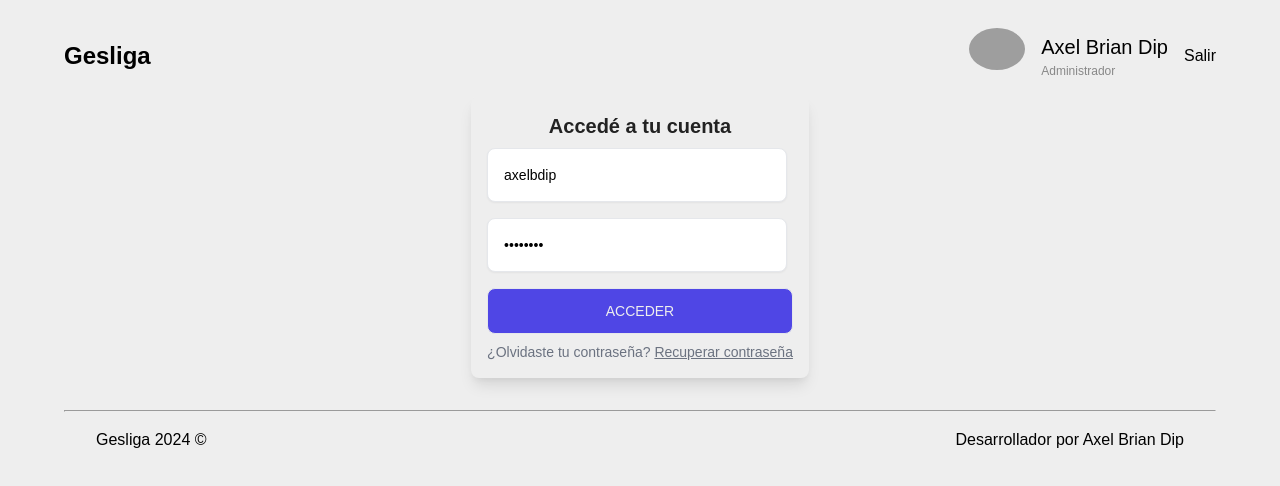
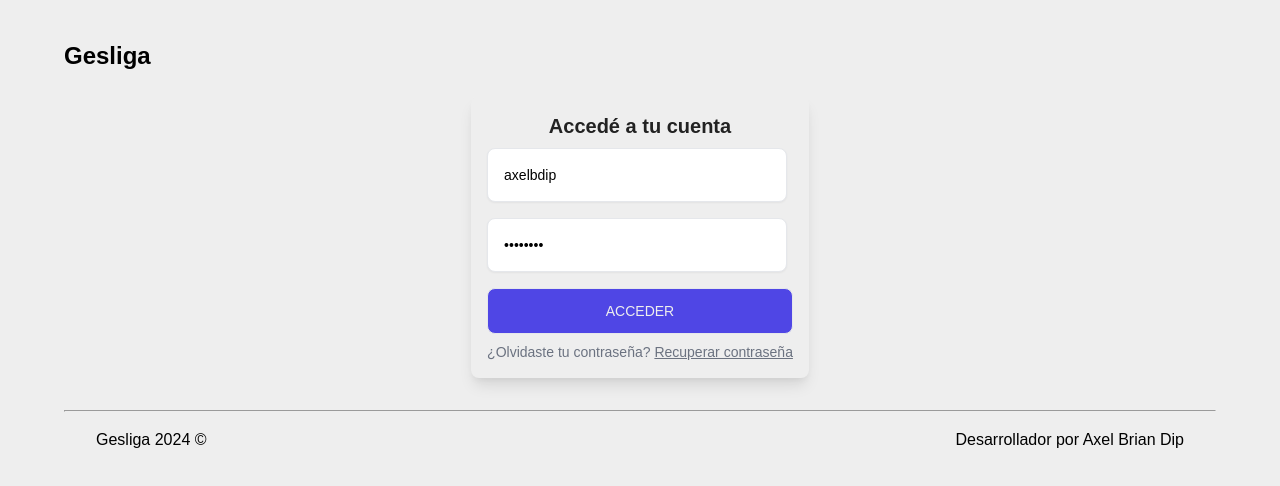
Before and after one commit to axelbriandip/gesliga_frontend, a React (Vite) app: page /login in a window 1280 px wide. Shown: the top 486 px of the page. Built offline with nearby package versions, Linux system fonts and the light colour scheme; grey boxes are pictures that could not be loaded.

Commit message:
userLogged in nav

```diff
--- a/src/components/Nav.jsx
+++ b/src/components/Nav.jsx
@@ -1,21 +1,44 @@
+import { useDispatch, useSelector } from 'react-redux';
 import '../styles/nav.css';
-import { Link } from 'react-router-dom';
+import { useNavigate } from 'react-router-dom';
+import { setUserLogged } from '../store/slices/user.slice';
 
 const Nav = () => {
+    const navigate = useNavigate()
+    const dispatch = useDispatch()
+
+    const handleLogout = () => {
+        dispatch(setUserLogged(null))
+        navigate('/login');
+    }
+
+	const userLogged = useSelector((state) => state.users.userLogged)
 
     return (
         <nav className='cnt-nav'>
             <div className="logo">Gesliga</div>
-            <div className="info-user">
-                <div className="cnt-image">
-                    <img className='avatar' src="https://i.pinimg.com/474x/3a/13/e8/3a13e8a5ed1a65b919476338f4bf7277.jpg"/>
+
+            {/* Renderiza info-user solo si userLogged no es null */}
+            {userLogged ? (
+                <div className="info-user">
+                    <div className="cnt-image">
+                        <img className='avatar' src="https://i.pinimg.com/474x/3a/13/e8/3a13e8a5ed1a65b919476338f4bf7277.jpg" alt="avatar" />
+                    </div>
+                    <div className="cnt-text">
+                        {/* Muestra el nombre y el rol desde el estado de Redux */}
+                        <span className='name'>{userLogged.first_name} {userLogged.last_name}</span>
+                        <span className='role'>{userLogged.role}</span>
+                    </div>
+                    <div className="logout">
+                        <a onClick={handleLogout}>Salir</a>
+                    </div>
                 </div>
-                <div className="cnt-text">
-                    <span className='name'>Axel Brian Dip</span>
-                    <span className='role'>Administrador</span>
+            ) : (
+                <div className="login">
+                    {/* Si no hay usuario logueado, quizás podrías mostrar un enlace de login */}
+                    {/* <a onClick={() => navigate('/login')}>Iniciar sesión</a> */}
                 </div>
-                <div className="logout"><Link to="/login">Salir</Link></div>
-            </div>
+            )}
         </nav>
     );
 }
--- a/src/pages/Login.jsx
+++ b/src/pages/Login.jsx
@@ -19,8 +19,10 @@ const Login = () => {
 
 		axios.post(`${API_URL}/users/login`, { username, password })
 			.then(res => {
+				// Establece el usuario en el estado de Redux
 				dispatch(setUserLogged(res.data.data.user));
-				alert("User logged")
+
+				alert("User logged");
 
 				const role = res.data.data.user.role;
 				if(role == 'admin') navigate("/panel-admin")
```
